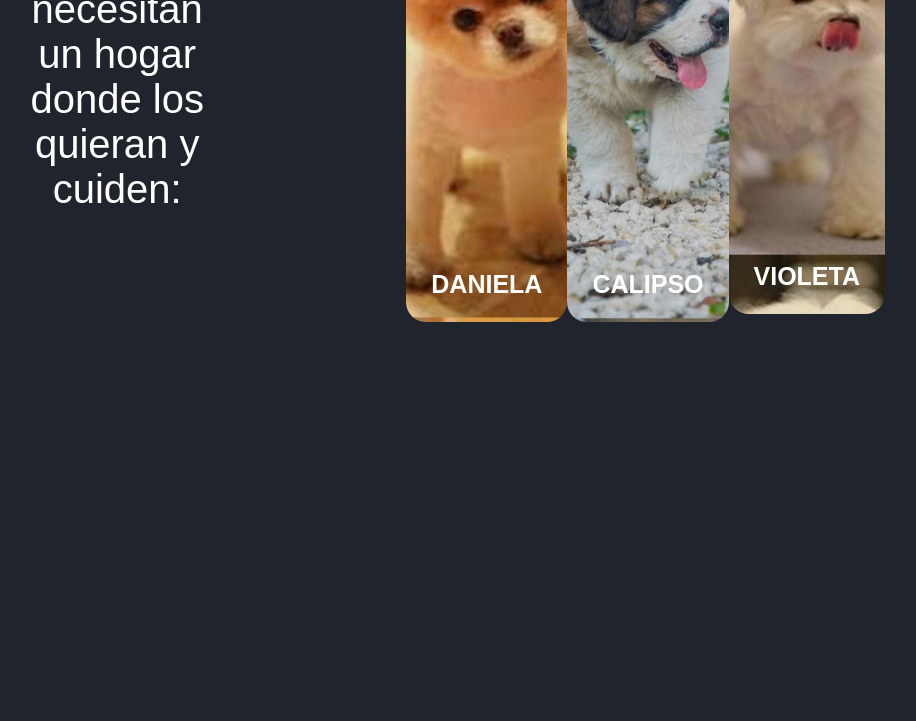
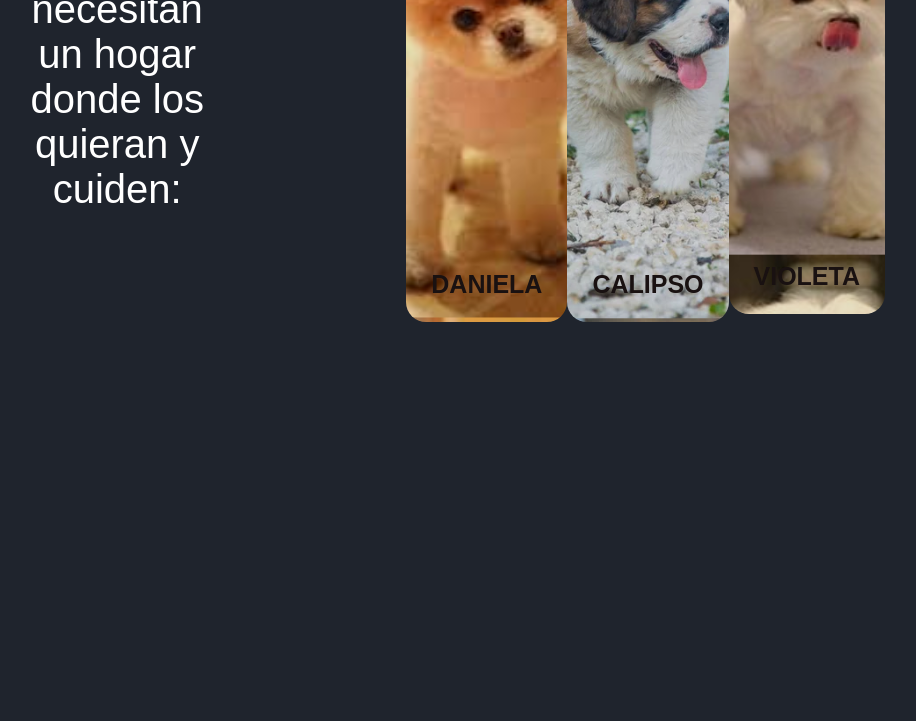
Before and after one commit to arita2003/practica004D, a plain HTML site: page index.html in a window 1280 px wide. Shown: the part 2260-2981 px from the top of the page, without its empty margins (195-1111 px from the left). Drawn offline with nearby package versions, Linux system fonts and the light colour scheme.

Commit message:
Update style.css

```diff
--- a/style.css
+++ b/style.css
@@ -274,7 +274,7 @@ body{
 }
 
 .card-heading{
-    color: #fff;
+    color: #191111;
     font-size: 25px;
     line-height: 1;
     text-transform: uppercase;
```
